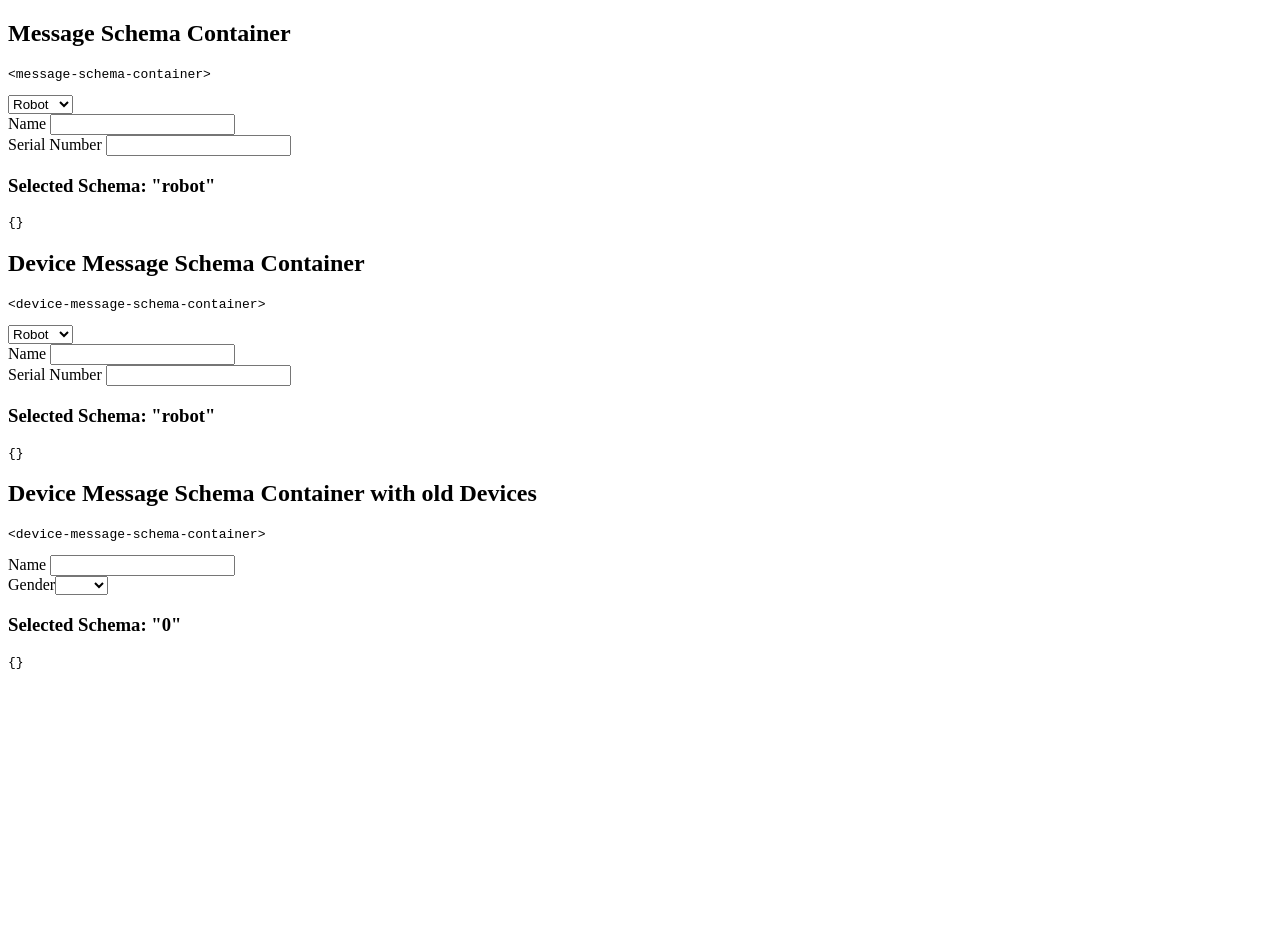
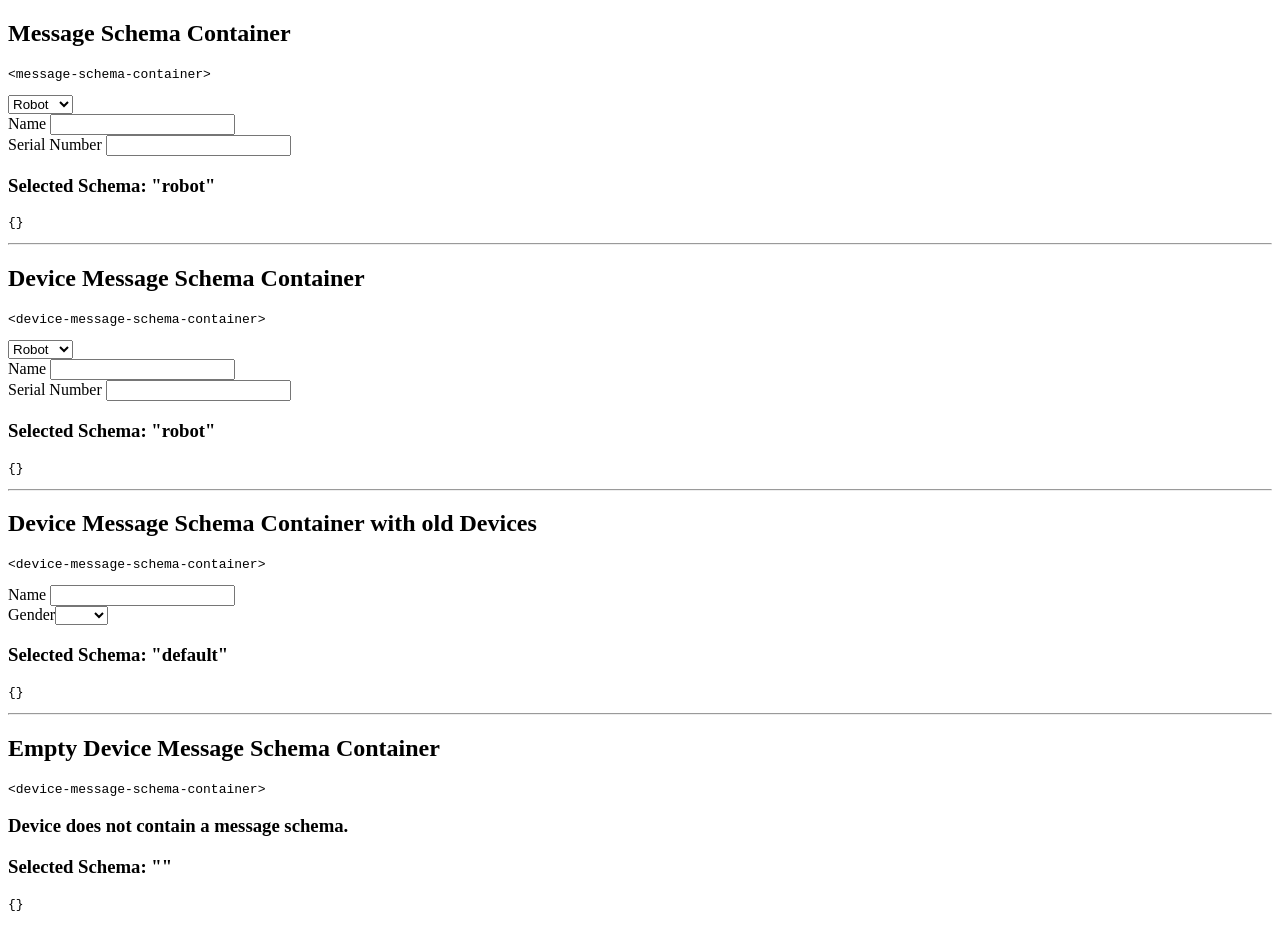
Before and after one commit to octoblu/angular-meshblu-device-editor, a website: page example/index.html in a window 1280 px wide. Before the commit the page ends 800 px from the top, so only its background shows below. Drawn offline with Linux system fonts and the light colour scheme.

Commit message:
v1.3.0 Add zero state

```diff
--- a/bower.json
+++ b/bower.json
@@ -23,7 +23,7 @@
   "dependencies": {
     "angular": "1.3",
     "angular-schema-form": "^0.8.13",
-    "octoblu-device-schema-transmogrifier": "^3.0.0"
+    "octoblu-device-schema-transmogrifier": "^5.0.1"
   },
   "resolutions": {
     "angular": "1.3"
--- a/example/application.js
+++ b/example/application.js
@@ -94,3 +94,8 @@
   this.message = {};
   this.device = angular.copy(OLD_DEVICE);
 });
+
+angular.module('example').controller('ExampleEmptyDeviceMessageSchemaContainerController', function(){
+  this.message = {};
+  this.device = {};
+});
--- a/example/index.html
+++ b/example/index.html
@@ -17,6 +17,8 @@
       <pre>{{controller.message | json}}</pre>
     </section>
 
+    <hr>
+
     <section ng-controller="ExampleDeviceMessageSchemaContainerController as controller">
       <h1>Device Message Schema Container</h1>
       <pre><code>&lt;device-message-schema-container&gt;</code></pre>
@@ -30,8 +32,25 @@
       <pre>{{controller.message | json}}</pre>
     </section>
 
+    <hr>
+
     <section ng-controller="ExampleOldDeviceMessageSchemaContainerController as controller">
       <h1>Device Message Schema Container with old Devices</h1>
+      <pre><code>&lt;device-message-schema-container&gt;</code></pre>
+
+      <device-message-schema-container
+        device="controller.device"
+        message="controller.message"
+        selected-schema-key="controller.selectedSchemaKey" ></device-message-schema-container>
+
+      <h3>Selected Schema: "{{controller.selectedSchemaKey}}"</h3>
+      <pre>{{controller.message | json}}</pre>
+    </section>
+
+    <hr>
+
+    <section ng-controller="ExampleEmptyDeviceMessageSchemaContainerController as controller">
+      <h1>Empty Device Message Schema Container</h1>
       <pre><code>&lt;device-message-schema-container&gt;</code></pre>
 
       <device-message-schema-container
--- a/package.json
+++ b/package.json
@@ -1,6 +1,6 @@
 {
   "name": "angular-meshblu-device-editor",
-  "version": "1.2.4",
+  "version": "1.3.0",
   "description": "An Angular directive for editing Meshblu devices.",
   "main": "index.js",
   "directories": {
--- a/src/device-message-schema-container/controller.coffee
+++ b/src/device-message-schema-container/controller.coffee
@@ -16,6 +16,7 @@
   setSchemas: =>
     return unless @scope.device
     @scope.schemas = @getSchemas()
+    console.log '@scope.schemas', @scope.schemas
 
 window
 .angular
```
Also changed, not shown: src/device-message-schema-container/template.html (+2 -0 lines), dist/angular-meshblu-device-editor.js, dist/compiled-coffee.js, dist/compiled-templates.js, dist/dependencies.js.
